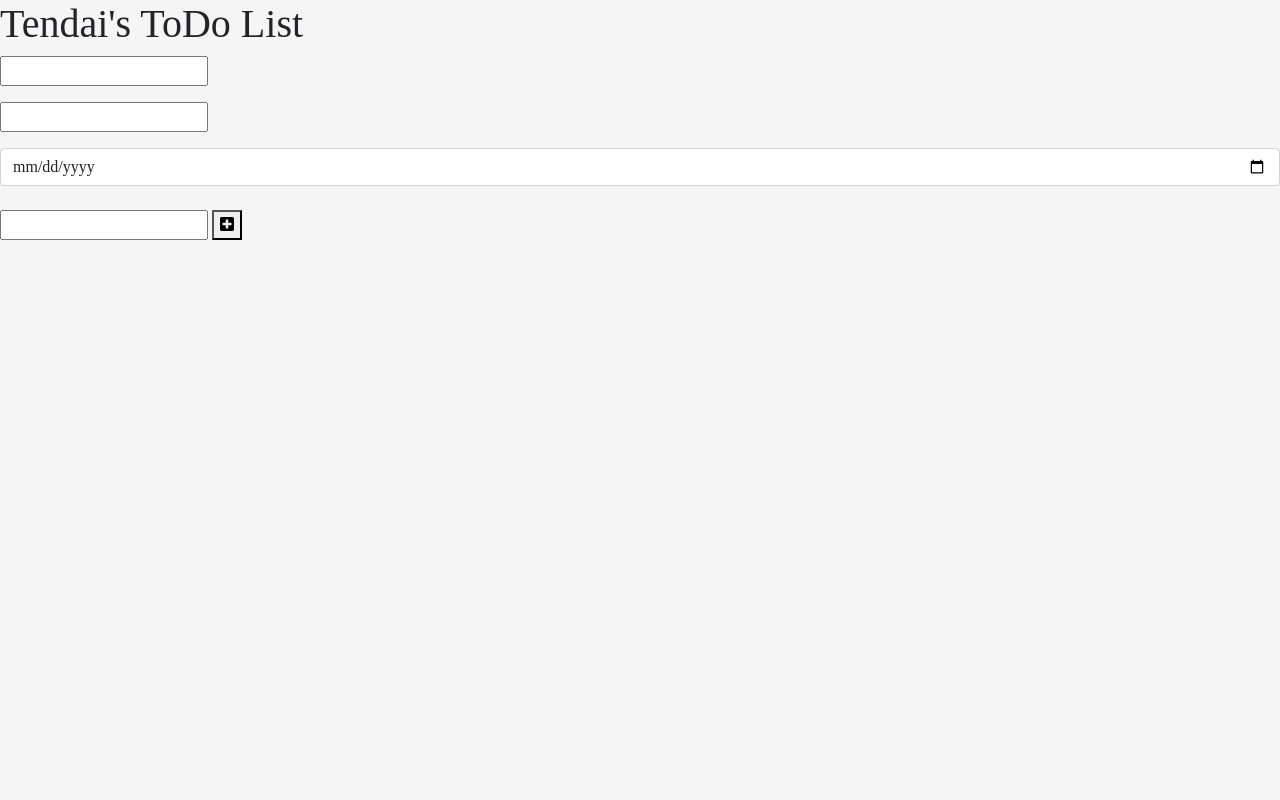
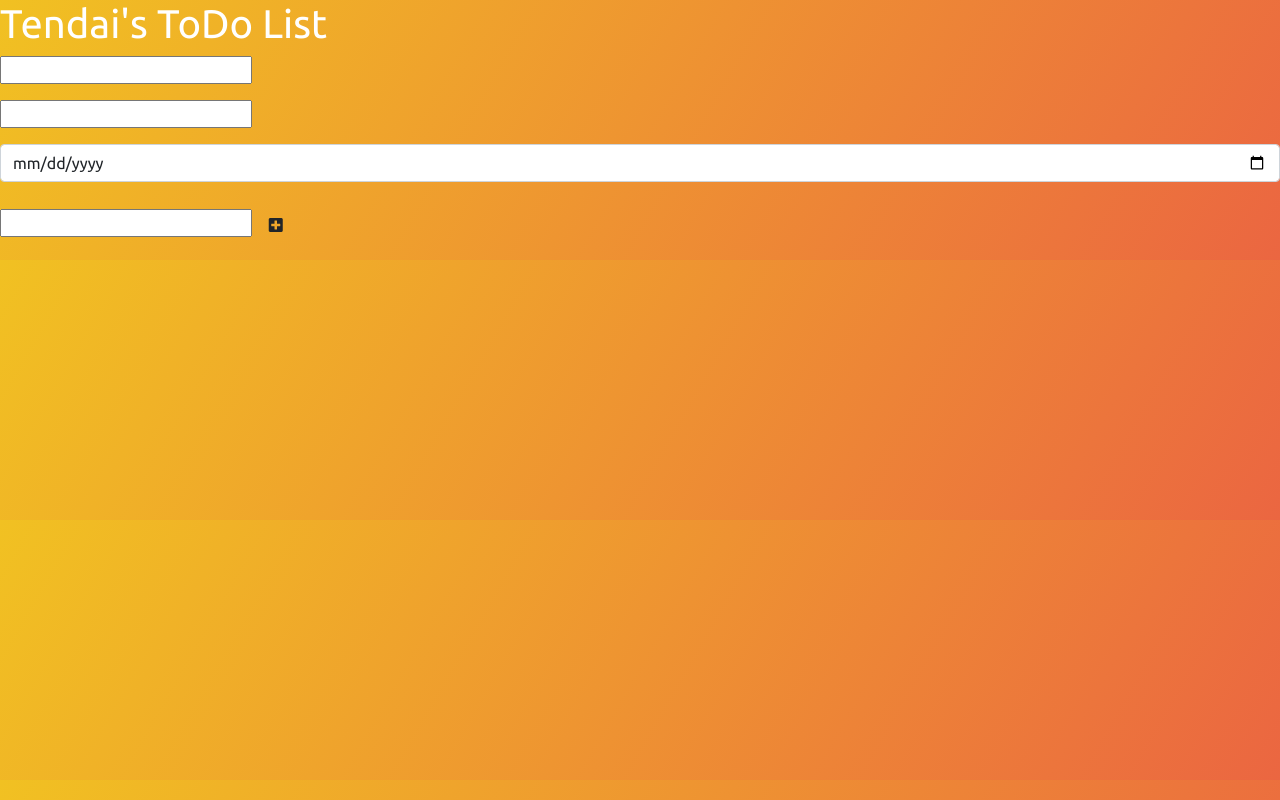
Before and after one commit to tnyandoro/Q_and_A, a website built with webpack: page dist/index.html in a window 1280 px wide. Built offline with nearby package versions, Linux system fonts and the light colour scheme.

Commit message:
Style the form

```diff
--- a/src/style.css
+++ b/src/style.css
@@ -2,29 +2,26 @@
 @import url('https://fonts.googleapis.com/css2?family=Roboto+Mono&display=swap');
 @import url('https://fonts.googleapis.com/css2?family=Roboto&family=Roboto+Mono&display=swap');
 
-body{font-family: 'Roboto-Mono';background: #f5f5f5;}
-header .navbar{padding: .5rem 0;}
-header nav.navbar .navbar-brand{color:#fff;}
-section.todo-outer {
-    width: 100%;
-    float: left;
-    padding: 30px 0;
+*{
+    margin: 0;
+    padding: 0;
+    box-sizing: border-box;
 }
-section.todo-outer h1 {
-    font-size: 40px;
-    margin-bottom: 20px;
+
+body {
+    background-image: linear-gradient(120deg, #f1c122, #eb6641);
+    color: #fff;
+    font-family: 'Ubuntu', sans-serif;
+    min-height: 100vh;
 }
-.todo-inner {
-    width: 100%;
-    float: left;
-    padding: 40px;
-    box-shadow: 0px 0px 10px #c1c1c1;
-    background: #fff;
+
+header{
+    font-size:1.5rem !important;
+
 }
-table tr td button {
-    background: no-repeat;
-    border: none;
-    padding: 0;
-    cursor: pointer;
+header, form {
+    min-height:20vh;
+    display: flex;
+    justify-content:center;
+    align-items: center;
 }
-.completed{text-decoration: line-through;}
```
Also changed, not shown: dist/bundle.js, dist/index.html.
